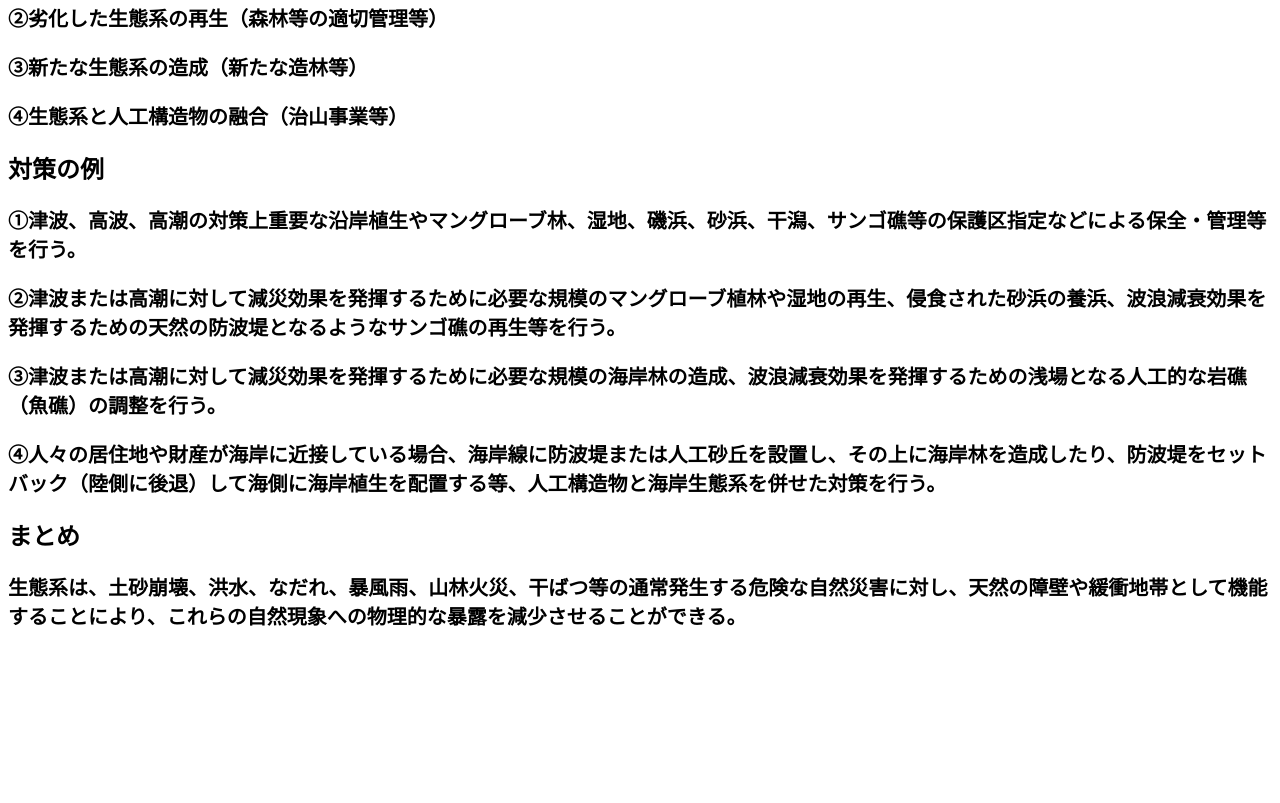
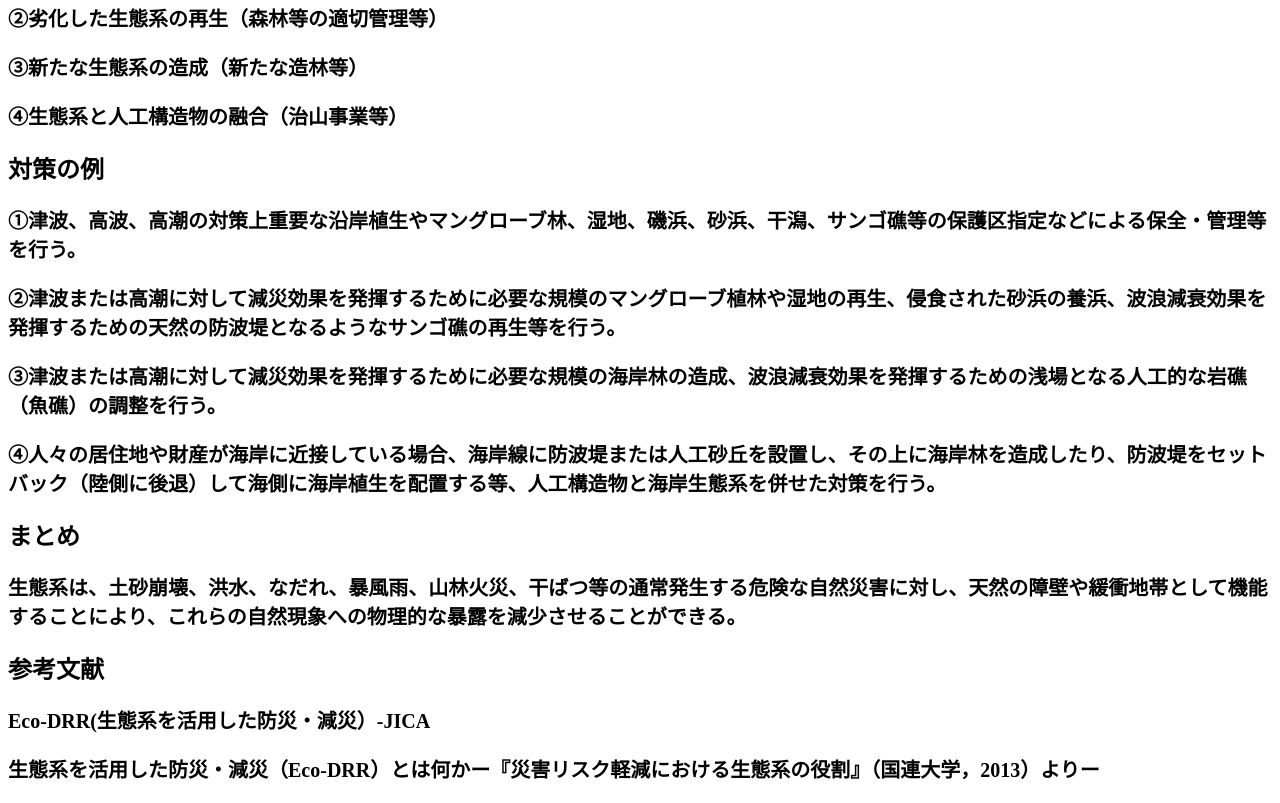
Before and after one commit to 2259203/homepage, a plain HTML site: page index.html in a window 1280 px wide. Shown: the part 728-1531 px from the top of the page. Before the commit the page ends 1378 px from the top, so only its background shows below. Drawn offline with Linux system fonts and the light colour scheme.

Commit message:
Update index.html

```diff
--- a/index.html
+++ b/index.html
@@ -41,6 +41,9 @@ p {
 <p>④人々の居住地や財産が海岸に近接している場合、海岸線に防波堤または人工砂丘を設置し、その上に海岸林を造成したり、防波堤をセットバック（陸側に後退）して海側に海岸植生を配置する等、人工構造物と海岸生態系を併せた対策を行う。<p>
 <h2>まとめ<h2>
 <p>生態系は、土砂崩壊、洪水、なだれ、暴風雨、山林火災、干ばつ等の通常発生する危険な自然災害に対し、天然の障壁や緩衝地帯として機能することにより、これらの自然現象への物理的な暴露を減少させることができる。<p>
+<h2>参考文献<h2>
+<p>Eco-DRR(生態系を活用した防災・減災）-JICA<p>
+<p>生態系を活用した防災・減災（Eco-DRR）とは何かー『災害リスク軽減における生態系の役割』（国連大学，2013）よりー<p>
 
 </body>
 </html>
```
